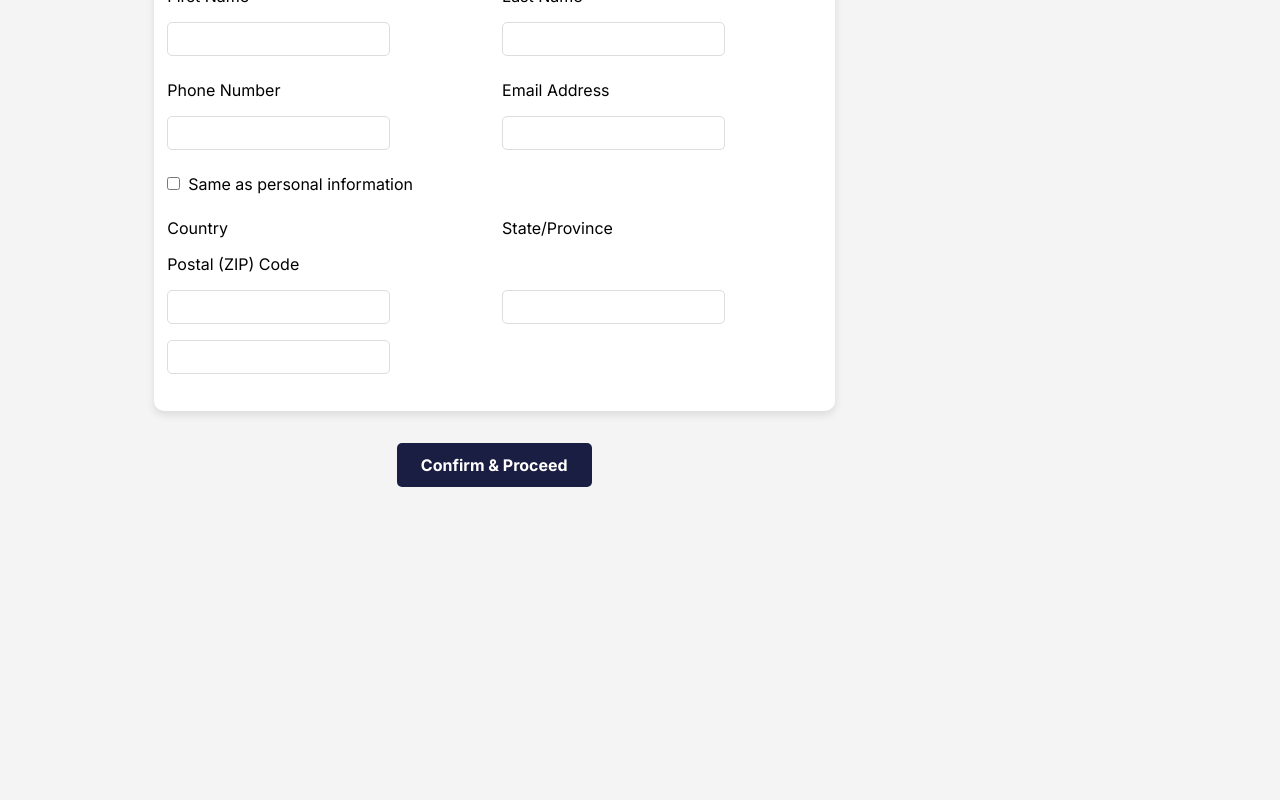
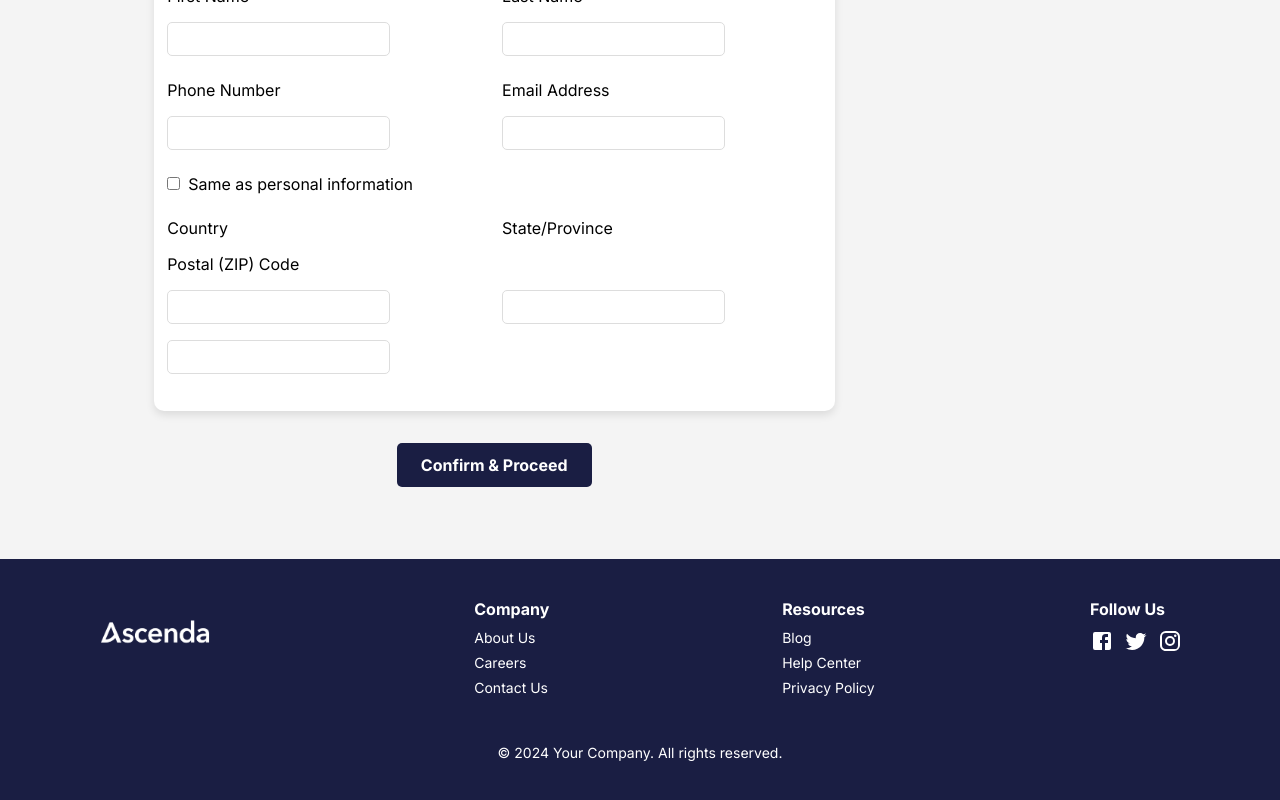
Before and after one commit to 100sonly/C5G5Ascenda, a React (Create React App) app in the folder frontend/: page /checkout in a window 1280 px wide. Shown: the part 1062-1862 px from the top of the page. Before the commit the page ends 1581 px from the top, so only its background shows below. Built offline with nearby package versions, Linux system fonts and the light colour scheme.

Commit message:
added footer

```diff
--- a/frontend/src/App.js
+++ b/frontend/src/App.js
@@ -13,6 +13,7 @@ import Home from "./components/pages/Home"
 import React from 'react';
 import Hotels from "./components/pages/Hotels";
 import BookingConfirmation from "./components/pages/BookingConfirmation";
+import Footer from "./components/Footer/index.js"
 
 
 function App() {
@@ -28,8 +29,8 @@ function App() {
         <Route path='/bookings' element={<Hotel />} />
         <Route path='/services' element={<Hotel />} />
           <Route path='/checkout' element={<BookingConfirmation />} />
-
       </Routes>
+      <Footer />
     </Router>
   );
 }
--- /dev/null
+++ b/frontend/src/components/Footer/index.css
@@ -0,0 +1,80 @@
+.footer {
+  background-color: #1A1E43;
+  color: #fff;
+  padding: 40px 0;
+  text-align: left;
+  margin-top: 40px;
+}
+
+.footer-container {
+  display: flex;
+  flex-wrap: wrap;
+  align-items: flex-start;
+  max-width: 1200px;
+  margin: 0 auto;
+  padding: 0 20px;
+}
+
+.footer-logo {
+  flex: 1 1 auto;
+}
+
+.footer-logo img {
+  max-width: 128px;
+}
+
+.footer-sections {
+  display: flex;
+  flex: 3;
+  justify-content: space-between;
+  flex-wrap: wrap;
+}
+
+.footer-section {
+  margin-bottom: 20px;
+  min-width: 150px;
+}
+
+.footer-section h6 {
+  margin-bottom: 10px;
+  font-size: 16px;
+  font-weight: bold;
+}
+
+.footer-section a {
+  display: block;
+  color: #fff;
+  text-decoration: none;
+  margin-bottom: 8px;
+  font-size: 14px;
+}
+
+.footer-section a:hover {
+  text-decoration: underline;
+}
+
+.social-icons {
+  display: flex;
+  margin-top: 10px;
+}
+
+.social-icon {
+  margin-right: 10px;
+  color: #fff;
+  font-size: 24px;
+  transition: color 0.3s;
+}
+
+.social-icon:hover {
+  color: #ddd;
+}
+
+.footer-bottom {
+  margin-top: 20px;
+  text-align: center;
+}
+
+.footer-bottom p {
+  margin: 0;
+  font-size: 14px;
+}
--- /dev/null
+++ b/frontend/src/components/Footer/index.js
@@ -0,0 +1,53 @@
+import React from 'react';
+import './index.css';
+import { Link } from 'react-router-dom';
+import { Facebook, Twitter, Instagram } from '@mui/icons-material';
+
+
+const Footer = () => {
+  return (
+    <footer className="footer">
+      <div className="footer-container">
+        <div className="footer-logo">
+        <Link to='/' className='navbar-logo'>
+          <img src='../ascenda.png' alt="Company Logo" />
+          </Link>
+        </div>
+        <div className="footer-sections">
+          <div className="footer-section">
+            <h6>Company</h6>
+            <a href="#">About Us</a>
+            <a href="#">Careers</a>
+            <a href="#">Contact Us</a>
+          </div>
+          <div className="footer-section">
+            <h6>Resources</h6>
+            <a href="#">Blog</a>
+            <a href="#">Help Center</a>
+            <a href="#">Privacy Policy</a>
+          </div>
+          <div className="footer-section">
+            <h6>Follow Us</h6>
+            <div className="social-icons">
+              <a href="#" className="social-icon">
+                <Facebook />
+              </a>
+              <a href="#" className="social-icon">
+                <Twitter />
+              </a>
+              <a href="#" className="social-icon">
+                <Instagram />
+              </a>
+            </div>
+          </div>
+        </div>
+      </div>
+      <div className="footer-bottom">
+        <p>&copy; {new Date().getFullYear()} Your Company. All rights reserved.</p>
+      </div>
+    </footer>
+  );
+};
+
+
+export default Footer;
--- a/frontend/src/components/Navbar.css
+++ b/frontend/src/components/Navbar.css
@@ -29,6 +29,10 @@
   font-family: 'Inter';
   display: flex;
   align-items: center;
+}
+
+.logo {
+  max-width: 128px;
 }
 
 .fa-typo3 {
--- a/frontend/src/components/Navbar.js
+++ b/frontend/src/components/Navbar.js
@@ -29,7 +29,7 @@ function Navbar() {
       <nav className='navbar'>
         <div className='navbar-container'>
           <Link to='/' className='navbar-logo' onClick={closeMobileMenu}>
-            Ascenda
+            <img className='logo' src='../ascenda.png' />
             <i class='fab fa-typo3' />
           </Link>
           <div className='menu-icon' onClick={handleClick}>
--- a/frontend/src/pages/HotelInformation.js
+++ b/frontend/src/pages/HotelInformation.js
@@ -97,7 +97,7 @@ const Hotel = () => {
 
   return (
 
-    <div style={{ paddingLeft: '10%', paddingRight: '10%' }}>
+    <div style={{ paddingTop: '2%', paddingLeft: '10%', paddingRight: '10%' }}>
 
       <div id="searchform">
           {loading ? (
```
Also changed, not shown: frontend/public/ascenda.png (added).
